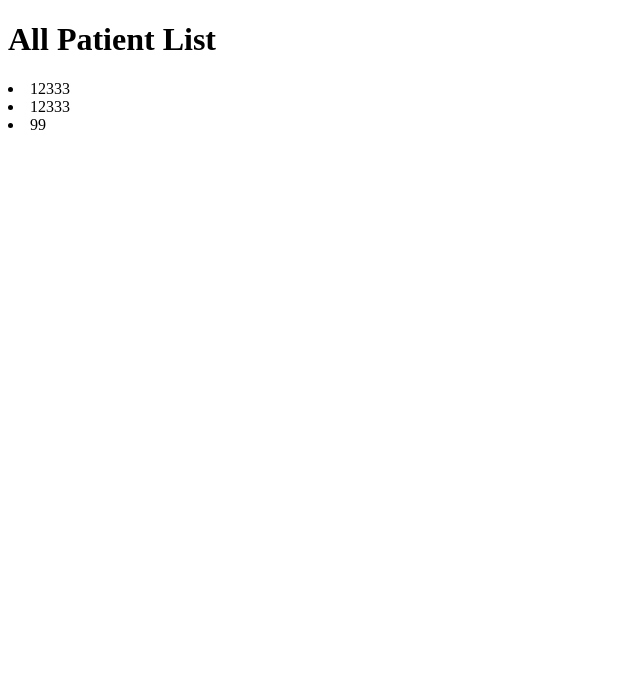
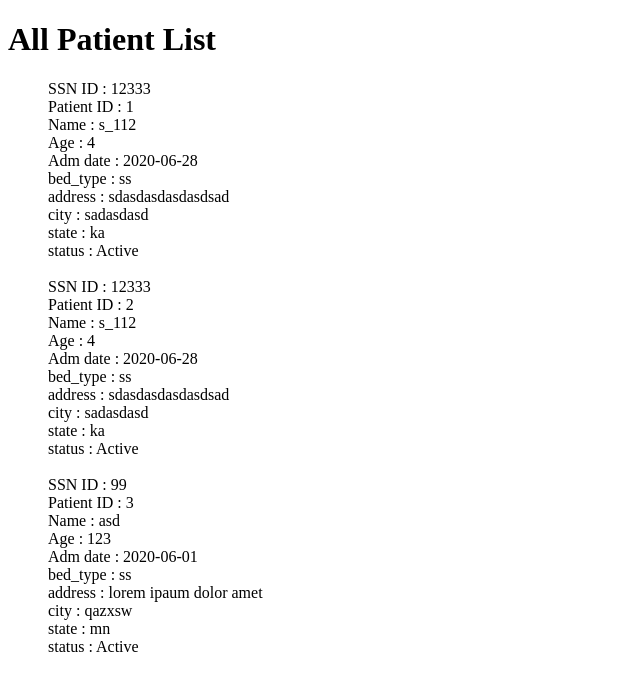
Before and after one commit to IAmSSH/Case_Study_HMS, a Flask app: page /patients in a window 1280 px wide. Shown: the top 691 px of the page, without its empty margins (0-640 px from the left). Run offline with Flask 2, Linux system fonts and the light colour scheme; data comes from the database, SQL or seed files in the repository; both versions use the stored data as it was after the commit.

Commit message:
address not working

```diff
--- a/run.py
+++ b/run.py
@@ -67,6 +67,7 @@ def create_patient():
 
         return render_template('all_patients.html', user_list=Patient.query.all())
     else:
+        print('bed_type for patient 1 : ' + Patient.query.get(1).bed_type)
         return render_template('all_patients.html', user_list=Patient.query.all())
 
 @app.route('/test')
--- a/templates/all_patients.html
+++ b/templates/all_patients.html
@@ -4,13 +4,30 @@
     <meta charset="UTF-8">
     <meta name="viewport" content="width=device-width, initial-scale=1.0">
     <title>Document</title>
+    <style type="text/css">
+    	li {
+    		list-style: none;
+    	}
+    </style>
 </head>
 <body>
     <h1>
     	All Patient List
     </h1>
+    <ul>
     {% for user in user_list %}
-    	<li>{{ user.ssn_id }}</li>
+    	<li>SSN ID : {{ user.ssn_id }}</li>
+    	<li>Patient ID : {{ user.patient_id }}</li>
+    	<li>Name : {{ user.name }}</li>
+    	<li>Age : {{ user.age }}</li>
+    	<li>Adm date : {{ user.admission_date }}</li>
+    	<li>bed_type : {{ user.bed_type }}</li>
+    	<li>address : {{ user.address }}</li>
+    	<li>city : {{ user.city }}</li>
+    	<li>state : {{ user.state }}</li>
+    	<li>status : {{ user.status }}</li>
+    	<br>
     {% endfor %}
+    </ul>
 </body>
 </html>
```
Also changed, not shown: users.sqlite3.
